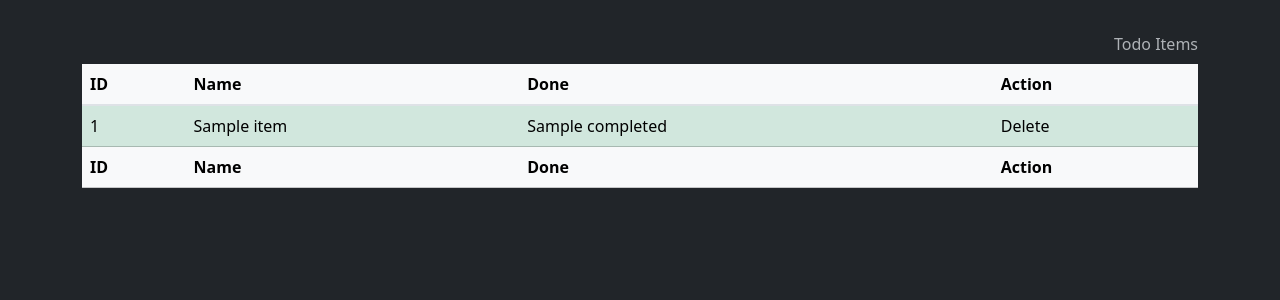
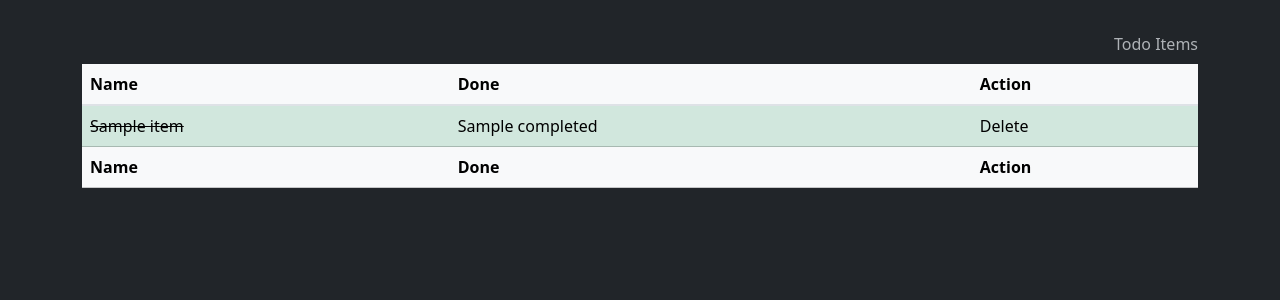
Before and after one commit to eccololo/django-projects, a Django app: template Weather/weather/lookup/templates/home.html in a window 1280 px wide. Shown: the part 56-356 px from the top of the page. Run offline with Django 5.2, Linux system fonts and the light colour scheme; the template is opened without the code that fills it: most values are stand-ins (such as "Sample title", 1, 10 or a date in 2020).

Commit message:
Add custom CSS to ToDo project.

```diff
--- /dev/null
+++ b/ToDo/todo_app/static/css/styles.css
@@ -0,0 +1,3 @@
+.striker {
+    text-decoration: line-through;
+}
--- a/ToDo/todo_app/todo_app/settings.py
+++ b/ToDo/todo_app/todo_app/settings.py
@@ -9,7 +9,7 @@ https://docs.djangoproject.com/en/5.0/topics/settings/
 For the full list of settings and their values, see
 https://docs.djangoproject.com/en/5.0/ref/settings/
 """
-
+import os.path
 from pathlib import Path
 
 # Build paths inside the project like this: BASE_DIR / 'subdir'.
@@ -117,6 +117,9 @@ USE_TZ = True
 # https://docs.djangoproject.com/en/5.0/howto/static-files/
 
 STATIC_URL = 'static/'
+STATICFILES_DIRS = [
+    os.path.join(BASE_DIR, 'static')
+]
 
 # Default primary key field type
 # https://docs.djangoproject.com/en/5.0/ref/settings/#default-auto-field
--- a/ToDo/todo_app/todo_list/templates/base.html
+++ b/ToDo/todo_app/todo_list/templates/base.html
@@ -1,3 +1,5 @@
+{% load static %}
+
 <!doctype html>
 <html data-bs-theme="dark">
 <head>
@@ -8,6 +10,7 @@
     <link rel="stylesheet" href="https://cdnjs.cloudflare.com/ajax/libs/font-awesome/6.5.1/css/all.min.css"
           integrity="sha512-DTOQO9RWCH3ppGqcWaEA1BIZOC6xxalwEsw9c2QQeAIftl+Vegovlnee1c9QX4TctnWMn13TZye+giMm8e2LwA=="
           crossorigin="anonymous" referrerpolicy="no-referrer"/>
+    <link rel="stylesheet" href="{% static 'css/styles.css' %}"/>
     <title>{% block title %} {% endblock %}</title>
 </head>
 <body>
--- a/ToDo/todo_app/todo_list/templates/home.html
+++ b/ToDo/todo_app/todo_list/templates/home.html
@@ -6,7 +6,6 @@
     <caption>Todo Items</caption>
     <thead class="table-light">
         <tr>
-            <th scope="col">ID</th>
             <th scope="col">Name</th>
             <th scope="col">Done</th>
             <th scope="col">Action</th>
@@ -17,7 +16,6 @@
     {% for item in all_items %}
         {% if not item.completed %}
             <tr class="table-primary">
-                <td>{{ item.id }}</td>
                 <td>{{ item.item }}</td>
                 <td>{{ item.completed }}</td>
                 <td>Delete</td>
@@ -28,8 +26,7 @@
     {% for item in all_items %}
         {% if item.completed %}
             <tr class="table-success">
-                <td>{{ item.id }}</td>
-                <td>{{ item.item }}</td>
+                <td class="striker">{{ item.item }}</td>
                 <td>{{ item.completed }}</td>
                 <td>Delete</td>
             </tr>
@@ -39,7 +36,6 @@
     </tbody>
      <tfoot class="table-light">
         <tr>
-            <th scope="col">ID</th>
             <th scope="col">Name</th>
             <th scope="col">Done</th>
             <th scope="col">Action</th>
```
